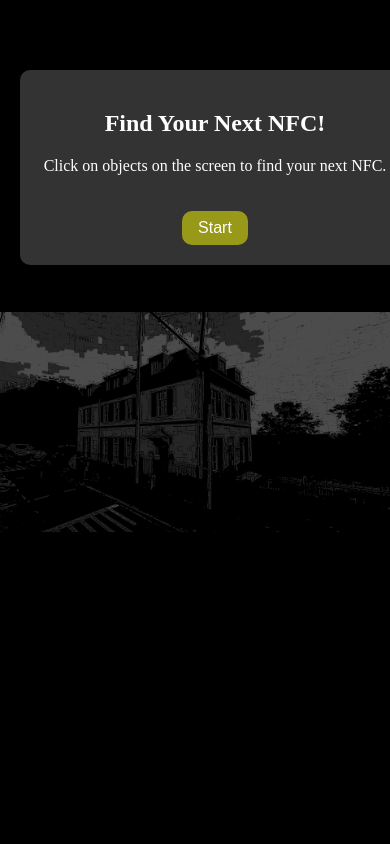
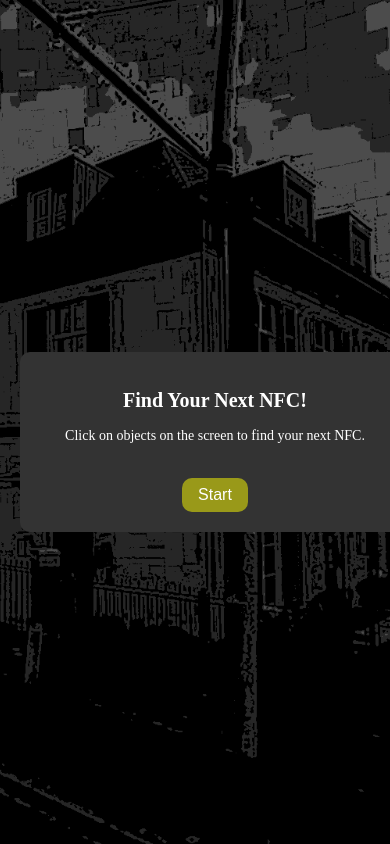
Before and after one commit to soosuesu/Soo_PoeticSystem, a plain HTML site: page index.html in a window 390 px wide. Drawn offline with Linux system fonts and the light colour scheme.

Commit message:
수정10

```diff
--- a/index.html
+++ b/index.html
@@ -65,6 +65,9 @@
       padding: 20px;
       text-align: center;
       z-index: 1000;
+      display: flex;
+      align-items: center;
+      justify-content: center;
     }
 
     .modal-content {
@@ -72,7 +75,16 @@
       padding: 30px;
       border-radius: 10px;
       max-width: 500px;
-      margin: 50px auto;
+      width: 90%;
+      text-align: center;
+    }
+
+    .modal h2 {
+      font-size: 24px;
+    }
+
+    .modal p {
+      font-size: 16px;
     }
 
     .modal button {
@@ -94,30 +106,38 @@
       font-weight: bold;
       pointer-events: none;
       z-index: 999;
-      transform: translate(-50%, -50%); /* Center "X" on the click */
+      transform: translate(-50%, -50%);
     }
 
-    /* Responsive adjustments */
+    /* Responsive adjustments for mobile */
     @media only screen and (max-width: 600px) {
-      img {
-        width: 100%;
-        height: auto;
-      }
       .rectangle {
-        width: 20px;
+        width: 12px;
         height: 190px;
         margin-left: 20px;
         margin-bottom: 20px;
       }
       .click-target {
-        width: 50%;
+        width: 30%;
         height: 15%;
-        top: 100%;
-        left: 30%;
+        top: 76%;
+        left: 25%;
       }
+
+      /* Adjust modal content for mobile */
       .modal-content {
         padding: 20px;
+        max-width: 90%;
       }
+
+      .modal h2 {
+        font-size: 20px;
+      }
+
+      .modal p {
+        font-size: 14px;
+      }
+
       .modal button {
         padding: 8px 16px;
         font-size: 16px;
@@ -144,7 +164,7 @@
   <script>
     // Show modal on page load
     window.onload = function() {
-      document.getElementById("myModal").style.display = "block";
+      document.getElementById("myModal").style.display = "flex";
     };
 
     // Close modal
```
